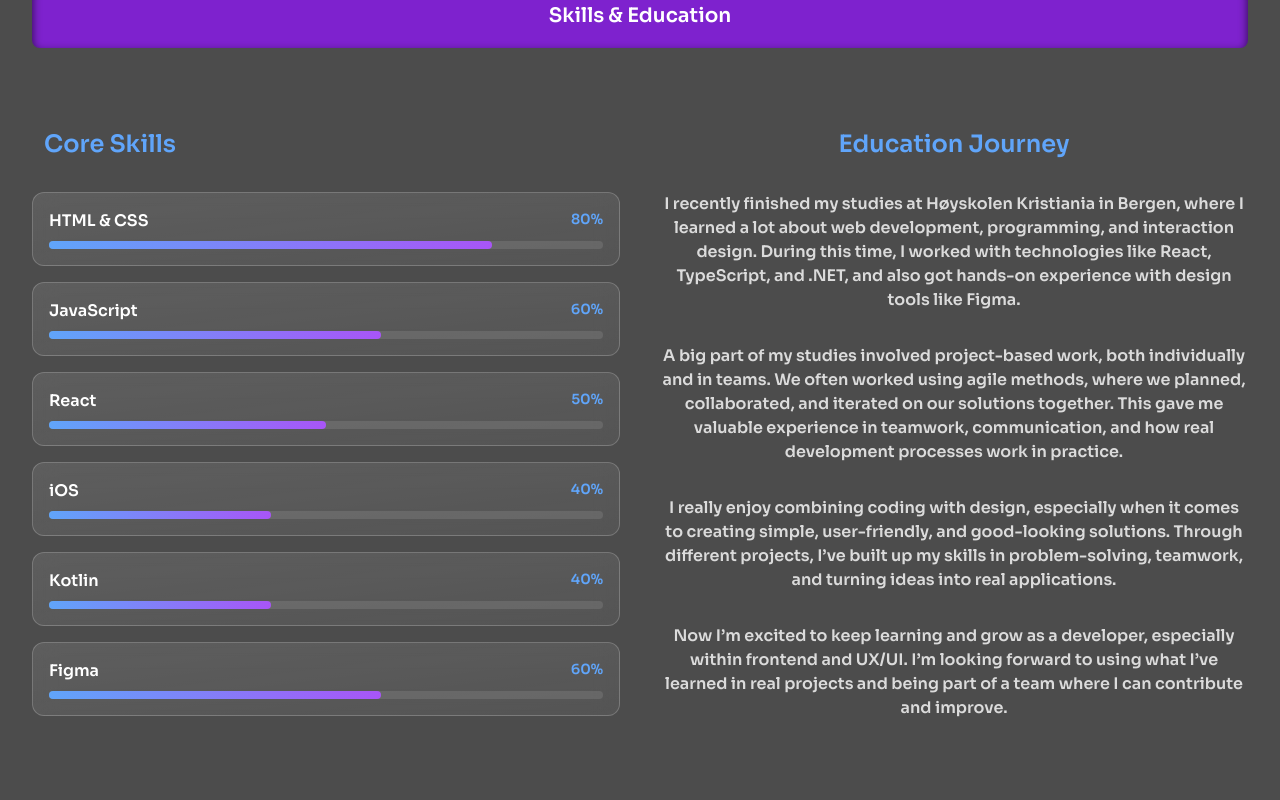
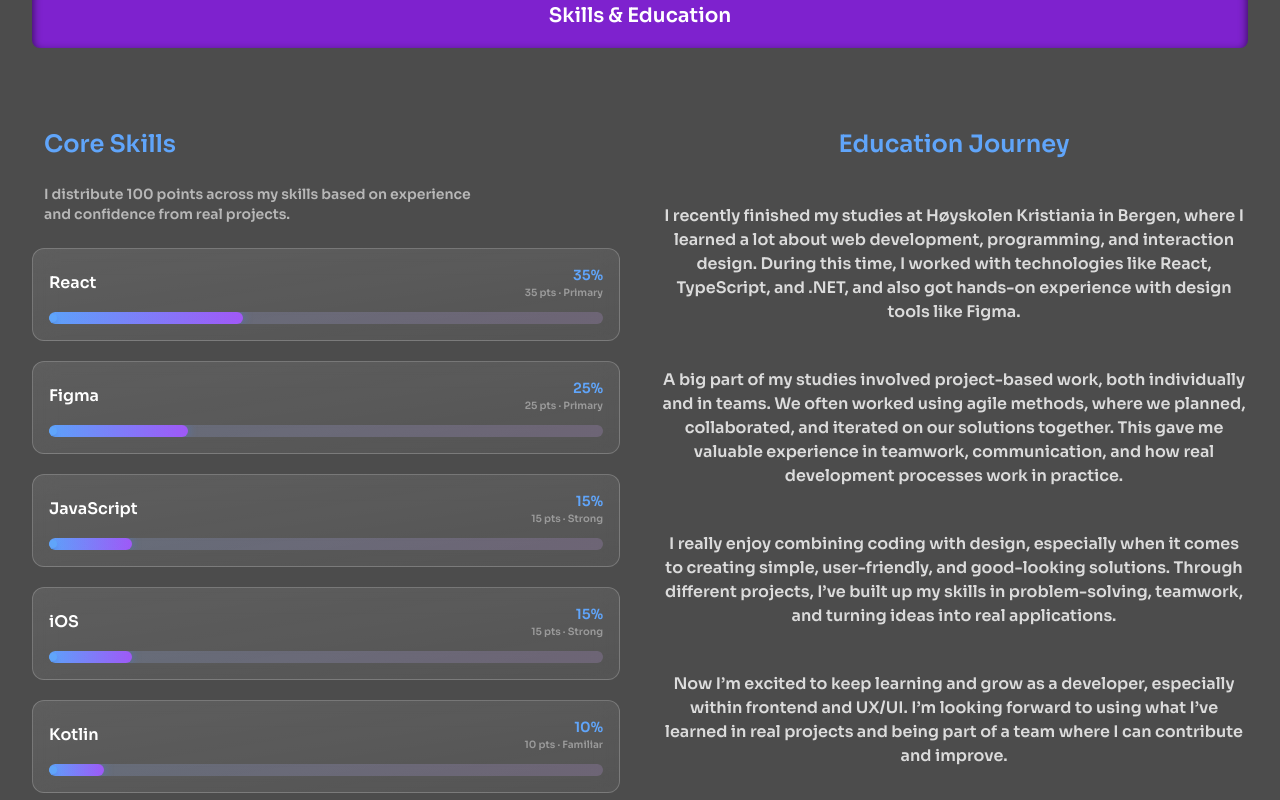
Before and after one commit to chamL/lamincham-portfolio, a Next.js app: page / in a window 1280 px wide. Shown: the part 1080-1880 px from the top of the page. Built offline with nearby package versions, Linux system fonts and the light colour scheme.

Commit message:
fixed the user inputs from testers

```diff
--- a/app/components/portfolio/components/sections/header/Header.tsx
+++ b/app/components/portfolio/components/sections/header/Header.tsx
@@ -12,13 +12,13 @@ function Header({ title }: HeaderProps) {
     return (
         <header
             className="
-                fixed top-0 left-0 right-0 z-20
+                fixed top-0 left-0 right-0 z-50
                 w-full h-20
 
                 backdrop-blur-2xl
                 border-b border-white/30
 
-                shadow-[0_4px_30px_rgba(0,0,0,0.3)]
+                shadow-strong
             "
         >
             <div
--- a/app/components/portfolio/components/sections/header/ProfileDropDown.tsx
+++ b/app/components/portfolio/components/sections/header/ProfileDropDown.tsx
@@ -18,7 +18,7 @@ function ProfileDropDown() {
                         className="
         fixed inset-0
         bg-black/20 backdrop-blur-[2px]
-        z-[19]
+        z-20
         transition-opacity duration-300
     "
                     />,
--- a/app/components/portfolio/components/sections/hero/HeroProfile.tsx
+++ b/app/components/portfolio/components/sections/hero/HeroProfile.tsx
@@ -4,7 +4,7 @@ import { HeroRightProps } from "@/app/components/portfolio/types/hero";
 import SosialsButtons from "../../ui/SosialsButtons";
 import HeroImage from "./HeroImage";
 
-function HeroProfile({}: HeroRightProps) {
+function HeroProfile({ }: HeroRightProps) {
     return (
         <div className="flex-1  rounded-xl p-6 md:p-10 flex flex-col items-center text-center gap-6">
             {/* TEXT */}
@@ -58,7 +58,7 @@ function HeroProfile({}: HeroRightProps) {
             <HeroImage />
 
             {/* DESCRIPTION */}
-      <p className="text-white font-permanent_marker max-w-md text-sm md:text-base">
+            <p className="text-white max-w-md text-sm md:text-base">
                 I’m a developer who enjoys building modern and user-friendly
                 applications. I like combining design and code to create smooth,
                 interactive experiences. I’m especially interested in frontend and
--- a/app/components/portfolio/components/sections/skills/CoreSkills.tsx
+++ b/app/components/portfolio/components/sections/skills/CoreSkills.tsx
@@ -6,37 +6,81 @@ type Props = {
   skills: Skill[];
 };
 
+const getLevelLabel = (level: number) => {
+  if (level >= 25) return "Primary";
+  if (level >= 15) return "Strong";
+  if (level >= 10) return "Familiar";
+  return "Basic";
+};
+
 function CoreSkills({ skills }: Props) {
+  const total = skills.reduce((sum, skill) => sum + skill.level, 0);
+  const sortedSkills = [...skills].sort((a, b) => b.level - a.level);
+
   return (
-    <div className="space-y-8">
-      <h2 className="text-2xl pl-3 font-bold text-blue-400">Core Skills</h2>
+    <div className="space-y-6">
+      <h2 className="text-2xl pl-3 font-bold text-blue-400">
+        Core Skills
+      </h2>
 
-      <div className="space-y-4">
-        {skills.map((skill) => (
+      <p className="text-white/60 text-sm pl-3 max-w-md">
+        I distribute 100 points across my skills based on experience and confidence from real projects.
+      </p>
+
+      <div className="space-y-5">
+        {sortedSkills.map((skill) => {
+          const percent = Math.round((skill.level / total) * 100);
+
+          return (
             <div
               key={skill.name}
               className="
                 bg-gradient-to-br from-white/10 to-white/5
+                border border-white/20
                 backdrop-blur-md
-        border border-white/20
                 rounded-xl p-4
+                space-y-3
                 hover:scale-[1.02]
                 transition-all duration-300
               "
             >
-            <div className="flex justify-between mb-2">
-              <span className="text-white">{skill.name}</span>
-              <span className="text-blue-400 text-sm">{skill.level}%</span>
+              {/* HEADER */}
+              <div className="flex justify-between items-center">
+                <span className="text-white font-medium">
+                  {skill.name}
+                </span>
+
+                <div className="text-right">
+                  <div className="text-blue-400 text-sm font-semibold">
+                    {percent}%
+                  </div>
+                  <div className="text-white/40 text-[10px]">
+                    {skill.level} pts · {getLevelLabel(skill.level)}
+                  </div>
+                </div>
               </div>
 
-            <div className="h-2 bg-white/10 rounded">
+              {/* BAR CONTAINER */}
+              <div className="relative h-3 bg-white/10 rounded-full overflow-hidden">
+                <div className="absolute inset-0 bg-gradient-to-r from-blue-500/10 to-purple-500/10" />
+
+                {/* ACTUAL BAR */}
                 <div
-                className="h-2 bg-gradient-to-r from-blue-400 to-purple-500 rounded"
-                style={{ width: `${skill.level}%` }}
+                  className="
+                    h-full rounded-full
+                    bg-gradient-to-r from-blue-400 to-purple-500
+                    shadow-[0_0_10px_rgba(59,130,246,0.5)]
+                    transition-all duration-500
+                  "
+                  style={{ width: `${percent}%` }}
                 />
+
+                {/* START DOT (important for low values) */}
+                <div className="absolute left-0 top-1/2 -translate-y-1/2 w-2 h-2 bg-blue-400 rounded-full shadow-md" />
               </div>
             </div>
-        ))}
+          );
+        })}
       </div>
     </div>
   );
--- a/app/components/portfolio/components/sections/skills/LearningText.tsx
+++ b/app/components/portfolio/components/sections/skills/LearningText.tsx
@@ -8,7 +8,7 @@ type Props = {
 
 function LearningText() {
   return (
-    <div className=" max-w-2xl mx-auto text-center space-y-8">
+    <div className=" max-w-2xl mx-auto text-center space-y-11">
       <h2 className="text-2xl font-bold text-blue-400">Education Journey</h2>
 
       <p className="text-white/80 text-sm md:text-base">
--- a/app/components/portfolio/components/ui/CardSlider.tsx
+++ b/app/components/portfolio/components/ui/CardSlider.tsx
@@ -1,6 +1,6 @@
 "use client";
 
-import { useRef } from "react";
+import { useRef, useState } from "react";
 
 type Props<T> = {
   items: T[];
@@ -9,13 +9,32 @@ type Props<T> = {
 
 function CardSlider<T>({ items, renderItem }: Props<T>) {
   const containerRef = useRef<HTMLDivElement>(null);
+  const [nudge, setNudge] = useState<"left" | "right" | null>(null);
 
   const scroll = (direction: "left" | "right") => {
     if (!containerRef.current) return;
 
-    const scrollAmount = containerRef.current.offsetWidth * 0.8;
+    const el = containerRef.current;
+    const scrollAmount = el.offsetWidth * 0.8;
 
-    containerRef.current.scrollBy({
+    const isAtStart = el.scrollLeft <= 0;
+    const isAtEnd =
+      el.scrollLeft + el.clientWidth >= el.scrollWidth - 5;
+
+    // 🔥 EDGE NUDGE
+    if (direction === "left" && isAtStart) {
+      setNudge("left");
+      setTimeout(() => setNudge(null), 150);
+      return;
+    }
+
+    if (direction === "right" && isAtEnd) {
+      setNudge("right");
+      setTimeout(() => setNudge(null), 150);
+      return;
+    }
+
+    el.scrollBy({
       left: direction === "left" ? -scrollAmount : scrollAmount,
       behavior: "smooth",
     });
@@ -23,30 +42,30 @@ function CardSlider<T>({ items, renderItem }: Props<T>) {
 
   return (
     <div className="max-w-6xl mx-auto">
+
       {/* SLIDER */}
       <div className="overflow-visible">
         <div
           ref={containerRef}
-          className="
+          className={`
             flex gap-4
             overflow-x-auto
             scroll-smooth p-5
-
             snap-x snap-mandatory
 
-                    "
+            transition-transform duration-150 ease-out
+            ${nudge === "left" ? "-translate-x-2" : ""}
+            ${nudge === "right" ? "translate-x-2" : ""}
+          `}
         >
           {items.map((item, i) => (
             <div
               key={i}
               className="
-                                snap-start
-
                 min-w-[85%]
                 sm:min-w-[45%]
                 lg:min-w-[30%]
                 xl:min-w-[23%]
-
                 transition
               "
             >
@@ -57,13 +76,16 @@ function CardSlider<T>({ items, renderItem }: Props<T>) {
       </div>
 
       {/* CONTROLS */}
-      <div className="flex justify-between mt-4">
+      <div className="flex justify-between mt-4 px-2">
         <button
           onClick={() => scroll("left")}
           className="
-                        px-3 py-1
-                        bg-white/10 rounded-md shadow-lg
-                        text-white/70 hover:text-white hover:shadow-xl
+            w-10 h-10
+            flex items-center justify-center
+            bg-white/10 rounded-xl
+            text-white/70
+            active:scale-90
+            transition
           "
         >
           ←
@@ -72,9 +94,12 @@ function CardSlider<T>({ items, renderItem }: Props<T>) {
         <button
           onClick={() => scroll("right")}
           className="
-                        px-3 py-1
-                        bg-white/10 rounded-md shadow-lg
-                        text-white/70 hover:text-white hover:shadow-xl
+            w-10 h-10
+            flex items-center justify-center
+            bg-white/10 rounded-xl
+            text-white/70
+            active:scale-90
+            transition
           "
         >
           →
--- a/app/components/portfolio/data/skillsData.ts
+++ b/app/components/portfolio/data/skillsData.ts
@@ -1,10 +1,9 @@
 import { Skill } from "@/app/components/portfolio/types/skills";
 
 export const skills: Skill[] = [
-  { name: "HTML & CSS", level: 80 },
-  { name: "JavaScript", level: 60 },
-  { name: "React", level: 50 },
-  { name: "iOS", level: 40 },
-  { name: "Kotlin", level: 40 },
-  { name: "Figma", level: 60 },
+    { name: "JavaScript", level: 15 },
+    { name: "React", level: 35 },
+    { name: "iOS", level: 15 },
+    { name: "Kotlin", level: 10 },
+    { name: "Figma", level: 25 },
 ];
```
Lines whose indentation alone changed are shown as unchanged.
